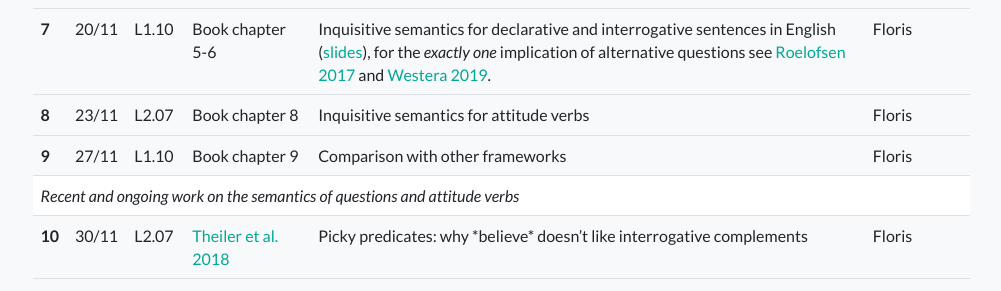
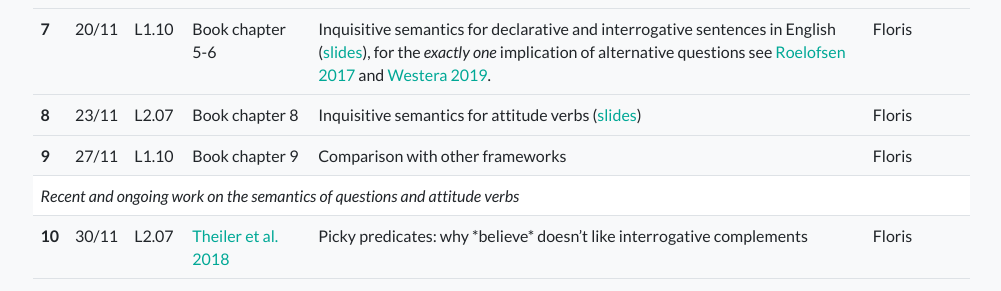
Before and after one commit to froelofs/inquisitive-semantics, a Jekyll site: the page built from _courses/2023-amsterdam.md, in a window 1280 px wide and 900 px high, scrolled down 2846 px. Shown: the part 155-446 px from the top of the window, without its empty margins (139-1140 px from the left). Built offline with Jekyll 4.4.1, drawn with Linux system fonts in a browser that asks for light colours.

Commit message:
Update 2023-amsterdam.md

```diff
--- a/_courses/2023-amsterdam.md
+++ b/_courses/2023-amsterdam.md
@@ -126,6 +126,7 @@ schedule: >
       </td>
       <td>
         Inquisitive semantics for attitude verbs
+        (<a href="https://www.dropbox.com/scl/fi/ehn8gmc9dxvwy36mcala0/lecture6.pdf?rlkey=cmm05s54t6n2sjao26ix683yw&dl=0">slides</a>)
       </td>
       <td> Floris</td>
     </tr>
```
